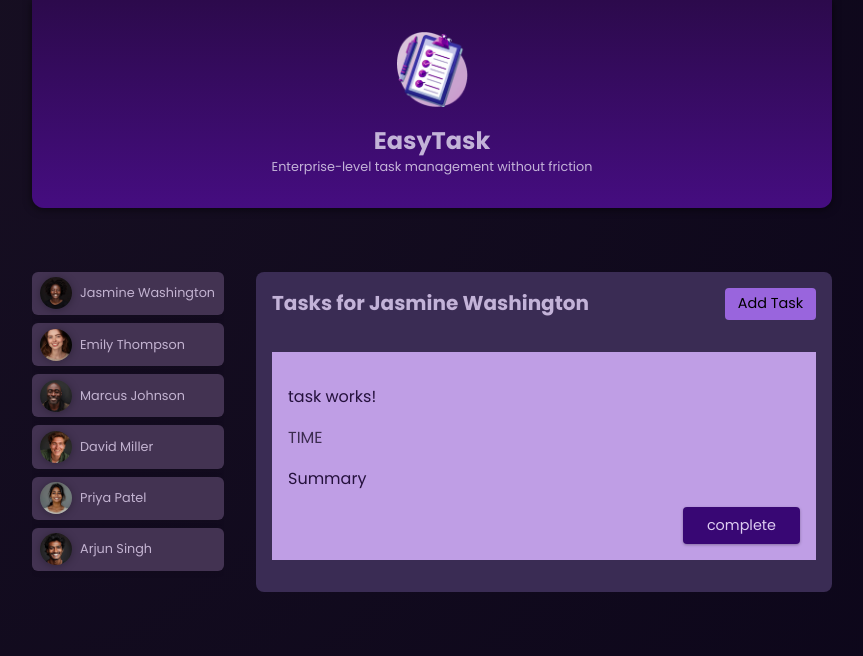
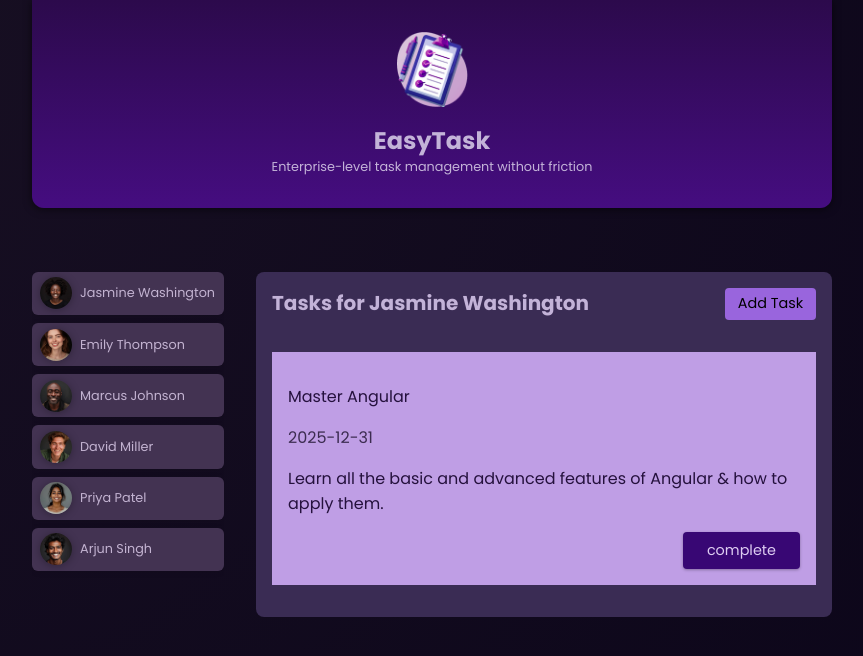
Before and after one commit to Stillintheflow/angular, an Angular app: page / in a window 1280 px wide. Both pictures are taken after a click on the button "Jasmine Washington". Shown: the top 656 px of the page, without its empty margins (208-1071 px from the left). Built offline with nearby package versions, Linux system fonts and the light colour scheme.

Commit message:
import taskl data and working logic with that

```diff
--- a/src/app/app.html
+++ b/src/app/app.html
@@ -10,7 +10,7 @@
   </ul>
 
   @if (selectedUser) {
-    <app-tasks [name]="selectedUser.name" />
+    <app-tasks [name]="selectedUser.name" [userId]="selectedUser.id"/>
   } @else {
     <p id="fallback">Select a user to see their tasks</p>
   }
--- a/src/app/tasks/task/task.html
+++ b/src/app/tasks/task/task.html
@@ -1,7 +1,7 @@
 <article>
-  <p>task works!</p>
-  <time>TIME</time>
-  <p>Summary</p>
+  <p>{{task.title}}</p>
+  <time>{{task.dueDate}}</time>
+  <p>{{task.summary}}</p>
   <p class="actions">
     <button>complete</button>
   </p>
--- a/src/app/tasks/task/task.ts
+++ b/src/app/tasks/task/task.ts
@@ -1,5 +1,5 @@
-import { Component } from '@angular/core';
-
+import { Component, Input } from '@angular/core';
+import { TaskInterface } from './task.model';
 @Component({
   selector: 'app-task',
   imports: [],
@@ -7,5 +7,5 @@ import { Component } from '@angular/core';
   styleUrl: './task.scss'
 })
 export class Task {
-
+  @Input({required: true}) task!: TaskInterface;
 }
--- a/src/app/tasks/tasks.html
+++ b/src/app/tasks/tasks.html
@@ -7,8 +7,10 @@
   </header>
 
   <ul>
-    <li>
-      <app-task />
-    </li>
+    @for (task of selectedUserTasks; track task.id) {
+      <li>
+        <app-task [task]="task" />
+      </li>
+    }
   </ul>
 </section>
--- a/src/app/tasks/tasks.ts
+++ b/src/app/tasks/tasks.ts
@@ -1,5 +1,31 @@
 import { Component, Input } from '@angular/core';
 import { Task } from "./task/task";
+
+const dummyTasks = [
+  {
+    id: 't1',
+    userId: 'u1',
+    title: 'Master Angular',
+    summary:
+      'Learn all the basic and advanced features of Angular & how to apply them.',
+    dueDate: '2025-12-31',
+  },
+  {
+    id: 't2',
+    userId: 'u3',
+    title: 'Build first prototype',
+    summary: 'Build a first prototype of the online shop website',
+    dueDate: '2024-05-31',
+  },
+  {
+    id: 't3',
+    userId: 'u3',
+    title: 'Prepare issue template',
+    summary:
+      'Prepare and describe an issue template which will help with project management',
+    dueDate: '2024-06-15',
+  },
+]
 
 @Component({
   selector: 'app-tasks',
@@ -8,5 +34,12 @@ import { Task } from "./task/task";
   styleUrl: './tasks.scss'
 })
 export class Tasks {
-  @Input() name?: string | undefined;
+  @Input({required: true}) userId!: string;
+  @Input({required: true}) name!: string;
+
+  tasks = dummyTasks;
+
+  get selectedUserTasks() {
+    return this.tasks.filter(task => task.userId === this.userId);
+  }
 }
--- /dev/null
+++ b/src/app/user/user.model.ts
@@ -0,0 +1,5 @@
+export interface UserInterface {
+  id: string;
+  avatar: string;
+  name: string;
+}
```
Also changed, not shown: src/app/tasks/task/task.model.ts (added, +7 -0 lines), src/app/user/user.ts (+2 -8 lines).
